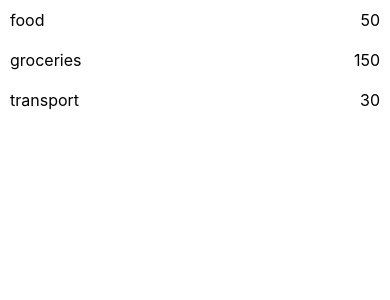
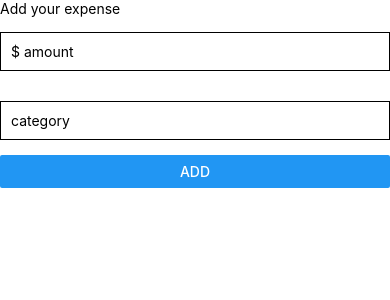
Before and after one commit to anand100b/MyListApp, a React Native app: screen / in a window 390 px wide. Shown: the top 300 px of the page. Built offline with nearby package versions, Linux system fonts and the light colour scheme.

Commit message:
added method to list litems

```diff
--- a/App.js
+++ b/App.js
@@ -1,32 +1,73 @@
 import { StatusBar } from 'expo-status-bar';
 import React,{Component} from 'react';
-import { StyleSheet, Text, View, SafeAreaView, FlatList } from 'react-native';
+import { StyleSheet, Text, View, SafeAreaView, FlatList, TextInput, Button } from 'react-native';
 import {Item} from './components/Item';
 
 export default class App extends Component {
+  state = {
+    expenseAmount : 0,
+    expenseCategory: ''
+  }
   listData = [
-    { id: '1', amount:50, category:'food'},
-    { id: '2', amount:150, category:'groceries'},
-    {id: '3', amount:30, category:'transport'},
+
   ]
 render() {
   return (
 <SafeAreaView>
+  <Text>Add your expense</Text>
+  <TextInput
+  style={styles.input}
+  placeholder="$ amount"
+  onChangeText={text => this.setState({expenseAmount: parseFloat(text)})}
+  keyboardType="number-pad"/>
+
+  <TextInput
+  style={styles.input}
+  placeholder="category"
+  onChangeText={text=>this.setState({expenseCategory: text})}
+  />
+
 <FlatList
 data={this.listData}
 renderItem={this.renderList}
 keyExtractor={expense => expense.id }
+extraData = {this.state.expenseAmount}
 />
+
+<Button title="Add" onPress={this.addItem()}/>
 </SafeAreaView>
    )
   }
 renderList = ({item}) => (
 <Item amount = {item.amount} category = {item.category} />
   )
+
+  addItem = () => {
+    if(isNaN(this.state.expenseAmount)|| this.state.expenseAmount==0){
+return;
+    }
+let itemId = new Date().getTime().toString()
+let item = {
+  id : itemId,
+  amount : this.state.expenseAmount,
+  category : this.state.expenseCategory
+}
+this.listData.push(item)
+this.setState({expenseAmount:0})
+  }
 }
 
 const styles = StyleSheet.create({
   main: {
     paddingHorizontal:10,
-  }
+  },
+  input:{
+width: '100%',
+padding : 10,
+borderColor: 'black',
+borderWidth: 1,
+marginVertical: 15
+
+  },
+
 })
```
